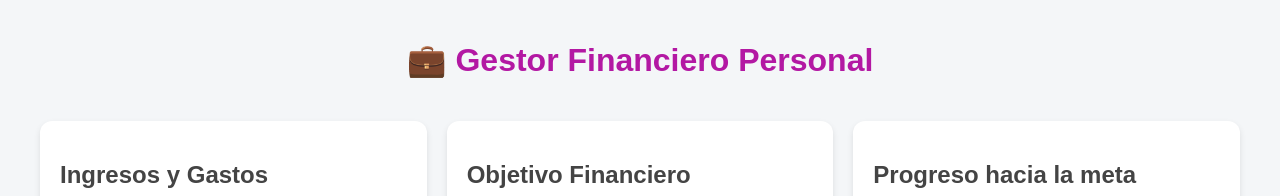
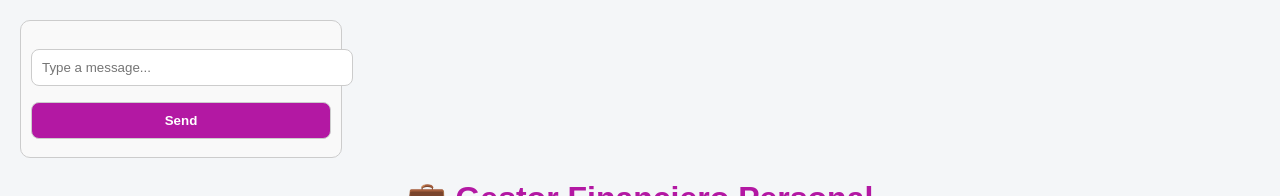
Before and after one commit to charlss01/GestoFinance, a plain HTML site: page index.html in a window 1280 px wide. Shown: the top 196 px of the page. Drawn offline with nearby package versions, Linux system fonts and the light colour scheme.

Commit message:
Update index.html

```diff
--- a/index.html
+++ b/index.html
@@ -8,6 +8,12 @@
   <script src="https://cdn.jsdelivr.net/npm/chart.js"></script>
 </head>
 <body>
+   <!-- Chatbot UI -->
+  <div id="chatbot">
+    <div id="chat-window"></div>
+    <input type="text" id="user-input" placeholder="Type a message...">
+    <button id="send-btn">Send</button>
+  </div>
   <div class="container">
     <h1>💼 Gestor Financiero Personal</h1>
 
```
